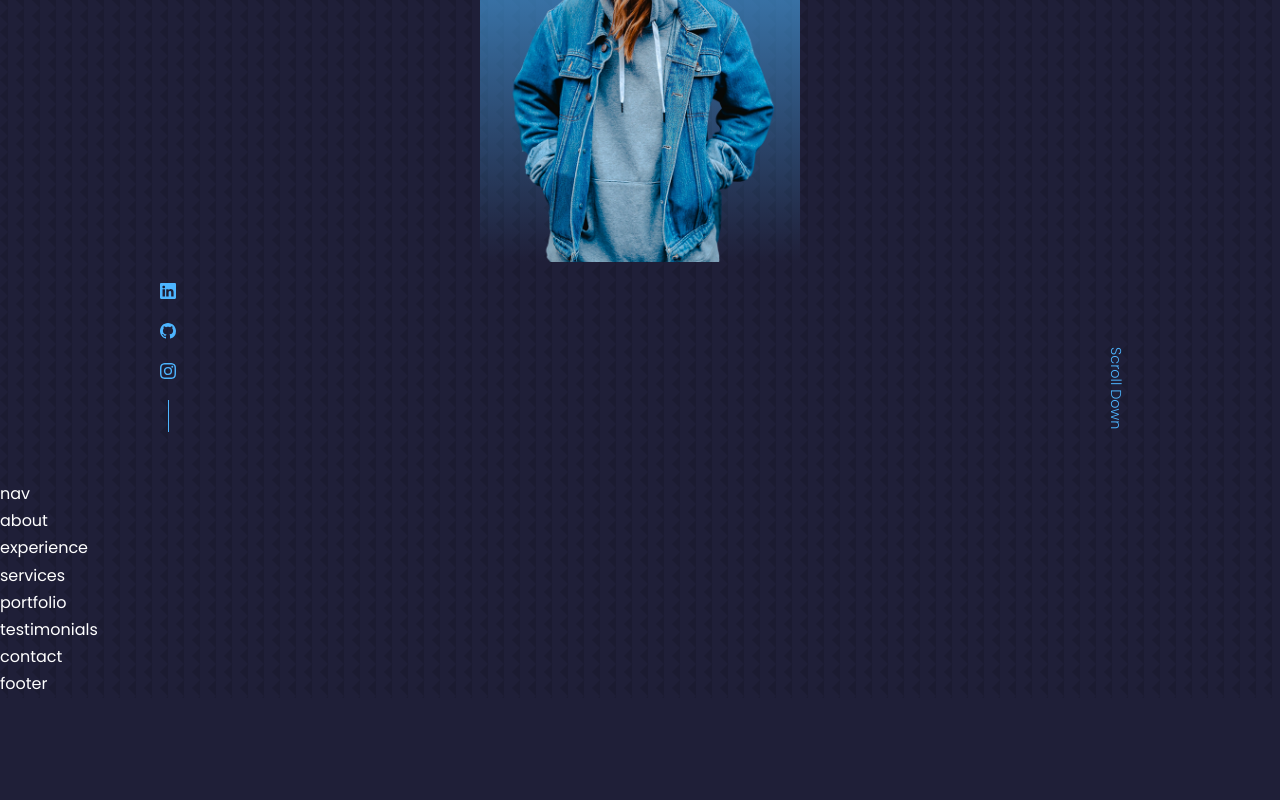
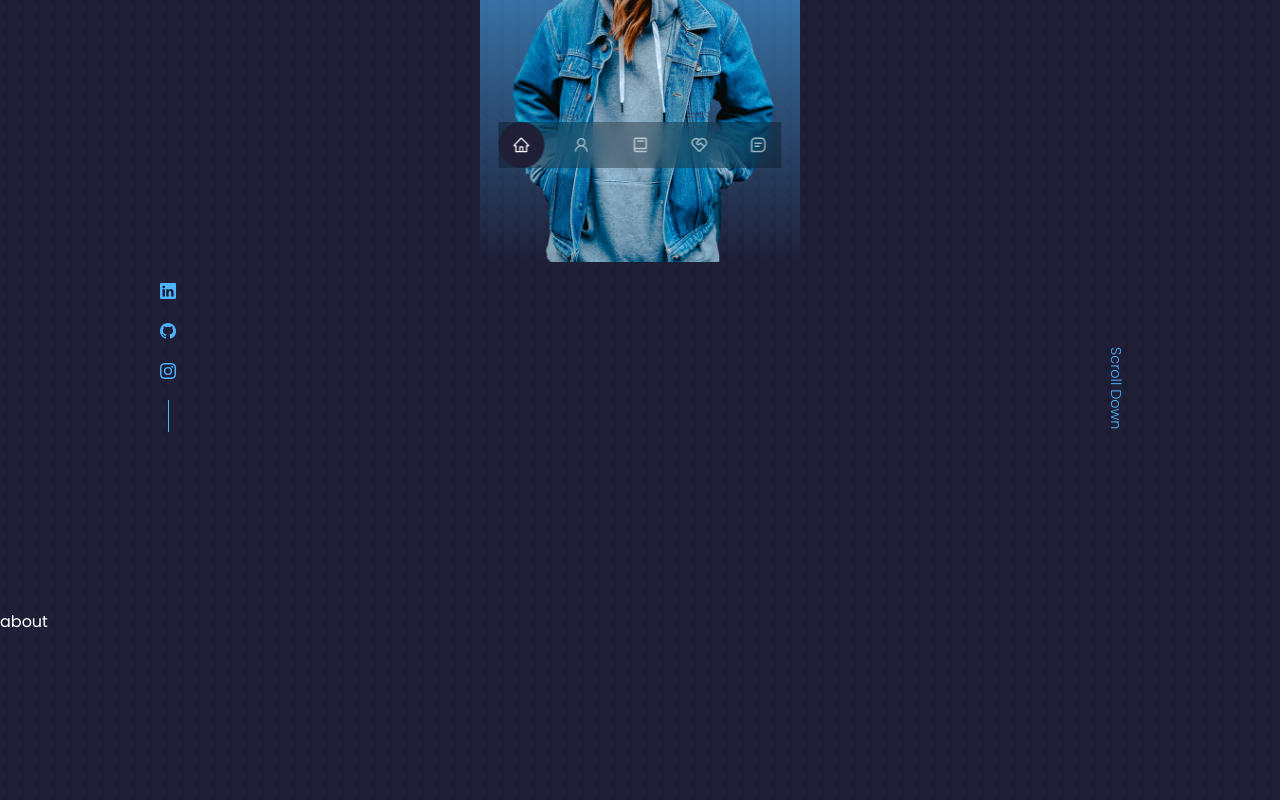
Before and after one commit to Asterdev-03/react-portfolio, a React (Create React App) app: page / in a window 1280 px wide. Shown: the part 600-1400 px from the top of the page. Before the commit the page ends 1298 px from the top, so only its background shows below. Built offline with nearby package versions, Linux system fonts and the light colour scheme.

Commit message:
added floating nav component

```diff
--- a/src/components/about/about.jsx
+++ b/src/components/about/about.jsx
@@ -3,7 +3,7 @@
 
 const about = () => {
   return (
-    <div>about</div>
+    <section id='about'>about</section>
   )
 }
 
--- a/src/components/contact/contact.jsx
+++ b/src/components/contact/contact.jsx
@@ -3,7 +3,7 @@
 
 const contact = () => {
   return (
-    <div>contact</div>
+    <section id='contact'>contact</section>
   )
 }
 
--- a/src/components/experience/experience.jsx
+++ b/src/components/experience/experience.jsx
@@ -3,7 +3,7 @@
 
 const experience = () => {
   return (
-    <div>experience</div>
+    <section id='experience'>experience</section>
   )
 }
 
--- a/src/components/footer/footer.jsx
+++ b/src/components/footer/footer.jsx
@@ -3,7 +3,7 @@
 
 const footer = () => {
   return (
-    <div>footer</div>
+    <section id='footer'>footer</section>
   )
 }
 
--- a/src/components/nav/nav.css
+++ b/src/components/nav/nav.css
@@ -0,0 +1,33 @@
+nav {
+    background: rgba(0, 0, 0, 0.3);
+    width: max-content;
+    display: block;
+    padding: 0.7rem, 1.7rem;
+    z-index: 2;
+    position: fixed;
+    left: 50%;
+    transform: translate(-50%);
+    bottom: 2rem;
+    display: flex;
+    gap: 0.8rem;
+    border: 3rem;
+    backdrop-filter: blur(15px);
+}
+
+nav a {
+    background: transparent;
+    padding: 0.9rem;
+    border-radius: 50%;
+    display: flex;
+    color: var(--color-light);
+    font-size: 1.1rem;
+}
+
+nav a:hover {
+    background: rgba(0, 0, 0, 0.3);
+}
+
+nav a.active {
+    background: var(--color-bg);
+    color: var(--color-white);
+}
--- a/src/components/nav/nav.jsx
+++ b/src/components/nav/nav.jsx
@@ -1,9 +1,21 @@
 import React from 'react'
 import './nav.css'
 
+import {AiOutlineHome} from 'react-icons/ai'
+import {AiOutlineUser} from 'react-icons/ai'
+import {BiBook} from 'react-icons/bi'
+import {RiServiceLine} from 'react-icons/ri'
+import {BiMessageSquareDetail} from 'react-icons/bi'
+
 const nav = () => {
   return (
-    <div>nav</div>
+    <nav>
+      <a href="/#" className='active'><AiOutlineHome/></a>
+      <a href="#about"><AiOutlineUser/></a>
+      <a href="#experience"><BiBook/></a>
+      <a href="#services"><RiServiceLine/></a>
+      <a href="#contact"><BiMessageSquareDetail/></a>
+    </nav>
   )
 }
 
--- a/src/components/portfolio/portfolio.jsx
+++ b/src/components/portfolio/portfolio.jsx
@@ -3,7 +3,7 @@
 
 const portfolio = () => {
   return (
-    <div>portfolio</div>
+    <section id='portfolio'>portfolio</section>
   )
 }
 
--- a/src/components/services/services.jsx
+++ b/src/components/services/services.jsx
@@ -3,7 +3,7 @@
 
 const services = () => {
   return (
-    <div>services</div>
+    <section id='services'>services</section>
   )
 }
 
--- a/src/components/testimonials/testimonials.jsx
+++ b/src/components/testimonials/testimonials.jsx
@@ -3,7 +3,7 @@
 
 const testimonials = () => {
   return (
-    <div>testimonials</div>
+    <section id='testimonials'>testimonials</section>
   )
 }
 
--- a/src/index.css
+++ b/src/index.css
@@ -59,6 +59,7 @@
 
 section {
     margin-top: 8rem;
+    height: 100vh;
 }
 
 section > h2 , section > h5 {
```
